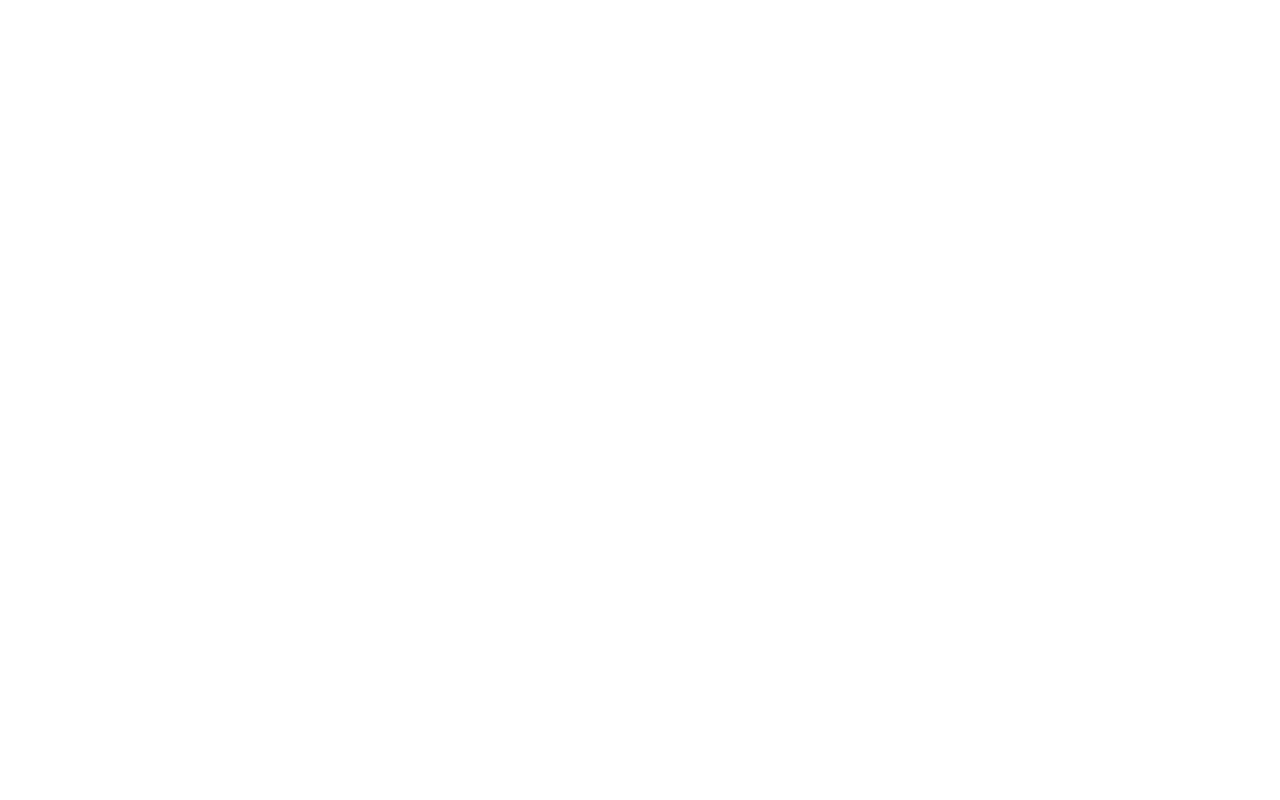
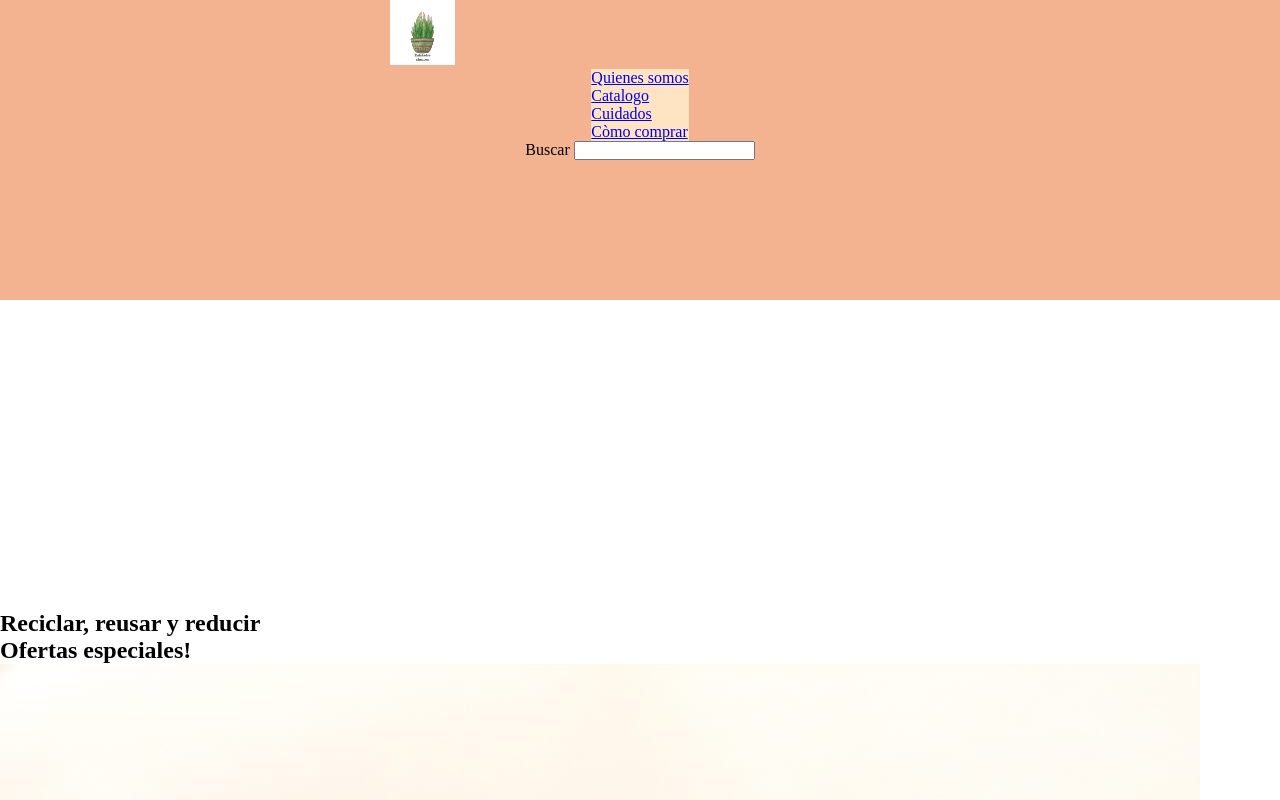
Before and after one commit to JHolzmann/enlatadosproyect, a plain HTML site: page index.html in a window 1280 px wide. Shown: the top 800 px of the page. Drawn offline with Linux system fonts and the light colour scheme; a web font is replaced by a local one.

Commit message:
agregue assets y modifique html/css

```diff
--- a/index.html
+++ b/index.html
@@ -9,14 +9,73 @@
 <link rel="preconnect" href="https://fonts.gstatic.com" crossorigin>
 <link href="https://fonts.googleapis.com/css2?family=Fira+Sans:wght@400;600;700;900&family=Flamenco&family=Merriweather:wght@400;700;900&family=Montserrat:ital,wght@0,100..900;1,100..900&family=Oleo+Script:wght@400;700&family=Roboto:ital,wght@0,400;0,500;0,700;0,900;1,400&display=swap" rel="stylesheet">
 </head>
-<body>
-    <header>
-        <img src="" alt="">
+<body class="grid-body">
+    <header class=" grid header">
+        <img class="logo" src="./assets/image/home-img/logo enlatados canva.png" alt="logo">
         <ul>
             <li>
-
+                <a href="./pages/quienessomos.html">Quienes somos</a>
+            </li>
+            <li>
+                <a href="./pages/products.html">Catalogo</a>
+            </li>
+            <li>
+                <a href="./pages/care.html">Cuidados</a>
+            </li>
+            <li>
+                <a href="./pages/buy.html">Còmo comprar</a>
             </li>
         </ul>
+        <div>
+            <label for="search">Buscar</label>
+            <input type="search">
+        </div>
     </header>
+    <main>
+        <section class="grid section">
+            <h1>
+                Reciclar, reusar y reducir
+            </h1>
+        </section>
+        <div class="grid div">
+            <h2>Ofertas especiales!</h2>
+            <div>
+            <article>
+                <img src="./assets/image/home-img/OFERTA1.jpg" alt="suculenta1">
+                <p>Sedum sediforme $6200</p>
+            </article>
+            <article>
+                <img src="./assets/image/home-img/OFERTA2.jpg" alt="suculenta2">
+                <p>Crasula ratyari $6300</p>
+            </article>
+            <article>
+                <img src="./assets/image/home-img/OFERTA3.jpg" alt="suculenta3">
+                <p>Crasula ovata gollum $5600</p>
+            </article>
+            </div>
+        </div>
+    </main>
+    <footer class="grid footer">
+        <div>
+            <a href="index.html">
+                <img class="logo" src="./assets/image/home-img/logo enlatados canva.png" alt="logo">
+            </a>
+        </div>
+        <div>
+            <a target="_blank" href="https://www.facebook.com/enlatados.almacen.1/">
+                <img src="./assets/image/home-img/footer/icons8-facebook-100.png" alt="facebook">
+            </a>
+            <a target="_blank" href="https://www.instagram.com/enlatadosalmacen/">
+                <img src="./assets/image/home-img/footer/icons8-instagram-100.png" alt="instagram">
+            </a>
+            <a href="#">
+                <img src="./assets/image/home-img/footer/icons8-email-100.png" alt="email">
+            </a>
+        </div>
+        <div>
+            <iframe src="https://www.google.com/maps/embed?pb=!1m18!1m12!1m3!1d3112.991924668543!2d-62.288171424699044!3d-38.71799438625501!2m3!1f0!2f0!3f0!3m2!1i1024!2i768!4f13.1!3m3!1m2!1s0x95edbca204f571b3%3A0x5d21a2bcec821e29!2sBravard%20747%2C%20B8000%20GVO%2C%20Provincia%20de%20Buenos%20Aires!5e0!3m2!1ses-419!2sar!4v1709133654030!5m2!1ses-419!2sar" width="400" height="300" style="border:0;" allowfullscreen="" loading="lazy" referrerpolicy="no-referrer-when-downgrade">
+            </iframe>
+        </div>
+    </footer>
 </body>
 </html>
--- a/style/style.css
+++ b/style/style.css
@@ -3,3 +3,34 @@
     margin: 0%;
     box-sizing: border-box;
 }
+
+.grid-body{
+    display: grid;
+    grid-template-rows: 1fr 30% 50% 1fr;
+    grid-template-areas:
+    "header"
+    "section"
+    "div"
+    "footer";
+}
+
+.logo{
+    width: 13%;
+    height: auto;
+}
+
+.grid.header{
+    background-color: #f3b391;
+    display: block;
+    justify-items: center;
+    width: 100%;
+    height: 300px;
+}
+
+header ul li{
+    list-style: none;
+    background-color: bisque;
+    justify-items: center;
+    margin: 0%;
+    padding: 0%;
+}
```
Also changed, not shown: assets/image/products-img/Captura de pantalla 2024-03-20 194148.jpg (added), assets/image/products-img/Captura de pantalla 2024-03-20 194359.jpg (added), assets/image/products-img/blachnight.jpg (added).
